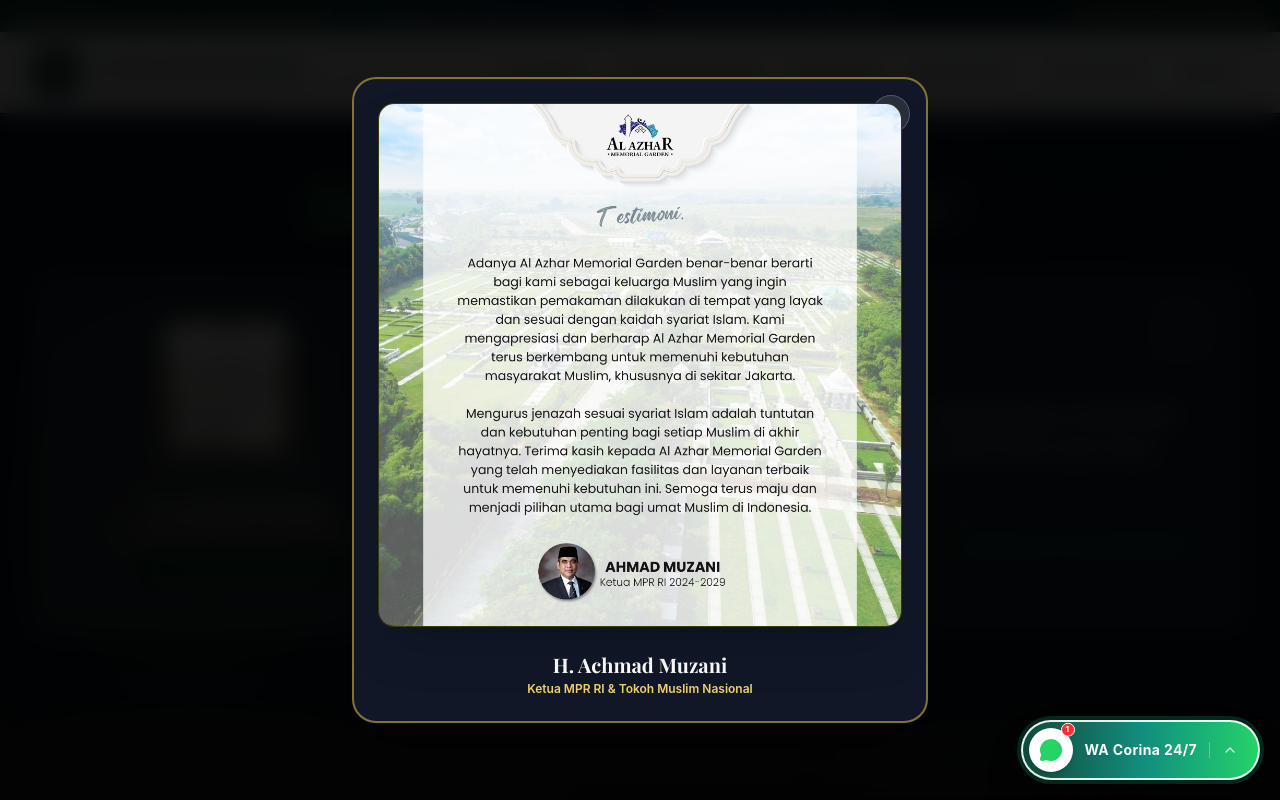
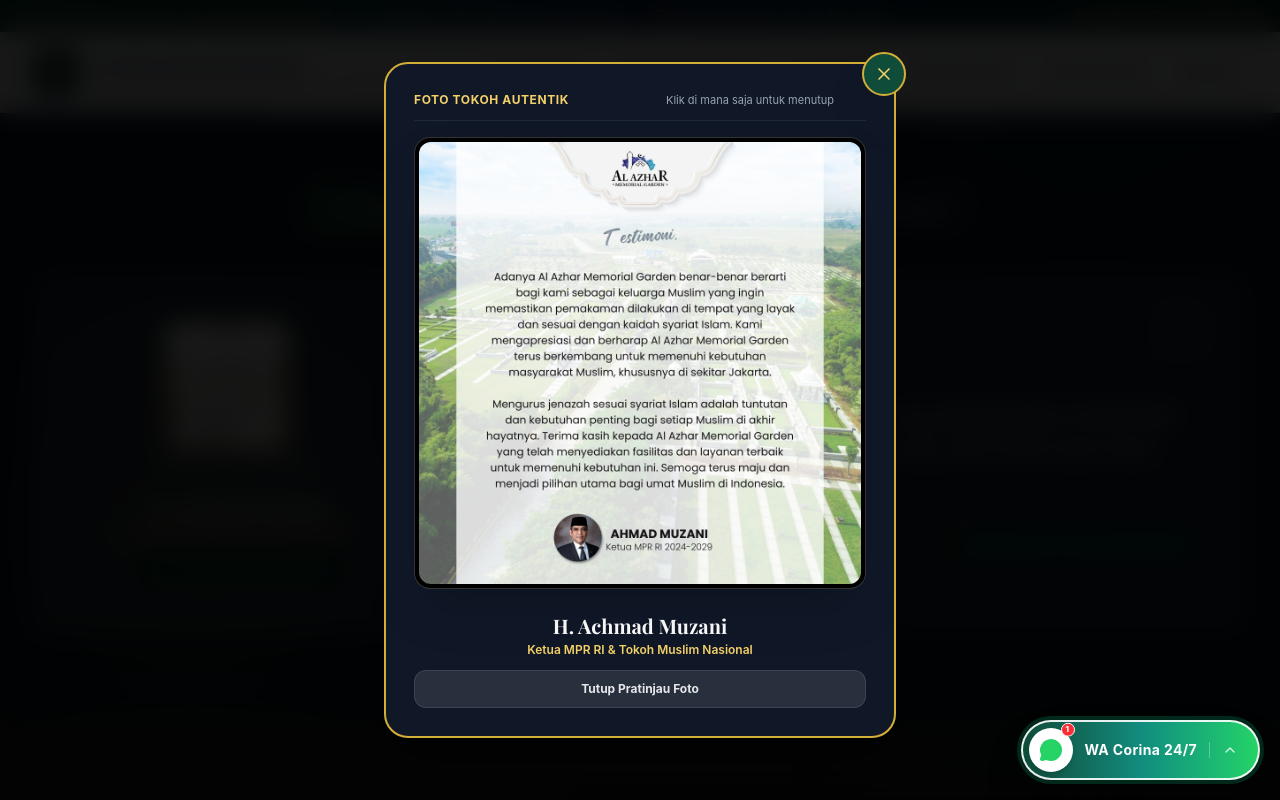
Before and after one commit to RikiEnergyX/al-azhar-memorial-garden, a React (Vite) app: page / in a window 1280 px wide. Both pictures are taken after a click on the button "Klik untuk memperbesar foto". Shown: the part 10478-11278 px from the top of the page. Built offline with nearby package versions, Linux system fonts and the light colour scheme; a web font is replaced by a local one.

Commit message:
Fix photo lightbox modal close button position and z-index overlay so it is always 100% clickable

```diff
--- a/src/components/DeepSocialProof.jsx
+++ b/src/components/DeepSocialProof.jsx
@@ -168,35 +168,50 @@
           onClick={() => setModalData(null)}
         >
           <div
-            className="relative max-w-xl w-full bg-gray-900 border-2 border-[#D4AF37]/60 rounded-3xl p-4 sm:p-6 shadow-2xl text-center space-y-4 animate-scaleUp"
+            className="relative max-w-lg w-full bg-gray-900 border-2 border-[#D4AF37] rounded-3xl p-5 sm:p-7 shadow-2xl text-center space-y-4 animate-scaleUp"
             onClick={(e) => e.stopPropagation()}
           >
-            {/* Close Button */}
+            {/* Prominent High-Visibility Close Button */}
             <button
               onClick={() => setModalData(null)}
-              className="absolute top-4 right-4 p-2 rounded-full bg-white/10 text-gray-300 hover:text-white hover:bg-white/20 transition-all border border-white/20"
+              className="absolute -top-3 -right-3 z-50 p-2.5 rounded-full bg-[#0F4C3A] text-white hover:bg-[#0D2A4A] hover:scale-110 transition-all border-2 border-[#D4AF37] shadow-2xl cursor-pointer"
               aria-label="Tutup foto"
             >
-              <X className="w-5 h-5" />
+              <X className="w-5 h-5 text-[#F4D068]" />
             </button>
 
-            {/* Modal Image */}
-            <div className="relative rounded-2xl overflow-hidden border border-[#D4AF37]/30 shadow-2xl bg-black max-h-[70vh] flex items-center justify-center">
+            {/* Modal Image Header */}
+            <div className="flex items-center justify-between border-b border-gray-800 pb-3 pr-8">
+              <span className="text-xs font-bold text-[#F4D068] uppercase tracking-wider">Foto Tokoh Autentik</span>
+              <span className="text-[11px] text-gray-400">Klik di mana saja untuk menutup</span>
+            </div>
+
+            {/* Modal Image Container */}
+            <div className="relative rounded-2xl overflow-hidden border border-white/20 shadow-2xl bg-black max-h-[60vh] sm:max-h-[65vh] flex items-center justify-center p-1">
               <img
                 src={modalData.avatar}
                 alt={modalData.name}
-                className="max-h-[68vh] w-auto object-contain rounded-xl"
+                className="max-h-[58vh] sm:max-h-[63vh] w-auto object-contain rounded-xl"
               />
             </div>
 
-            {/* Modal Image Info */}
-            <div className="pt-2">
-              <h4 className="font-serif-header text-xl font-bold text-white">
-                {modalData.name}
-              </h4>
-              <p className="text-xs text-[#F4D068] font-semibold mt-0.5">
-                {modalData.role}
-              </p>
+            {/* Modal Image Info & Action */}
+            <div className="pt-2 space-y-3">
+              <div>
+                <h4 className="font-serif-header text-xl font-bold text-white leading-tight">
+                  {modalData.name}
+                </h4>
+                <p className="text-xs text-[#F4D068] font-semibold mt-1">
+                  {modalData.role}
+                </p>
+              </div>
+
+              <button
+                onClick={() => setModalData(null)}
+                className="w-full py-2.5 rounded-xl bg-white/10 hover:bg-white/20 text-gray-200 text-xs font-bold transition-colors border border-white/10"
+              >
+                Tutup Pratinjau Foto
+              </button>
             </div>
           </div>
         </div>
```
Also changed, not shown: .wrangler/tmp/pages-h4RDHw/_routes-0.5638256145267595.json (added), .wrangler/tmp/pages-h4RDHw/functions-filepath-routing-config-0.12596112017838168.json (added), .wrangler/tmp/pages-h4RDHw/functionsRoutes-0.2431802219531094.mjs (added), 1 other file (tests, documents, lock files or other folders).
